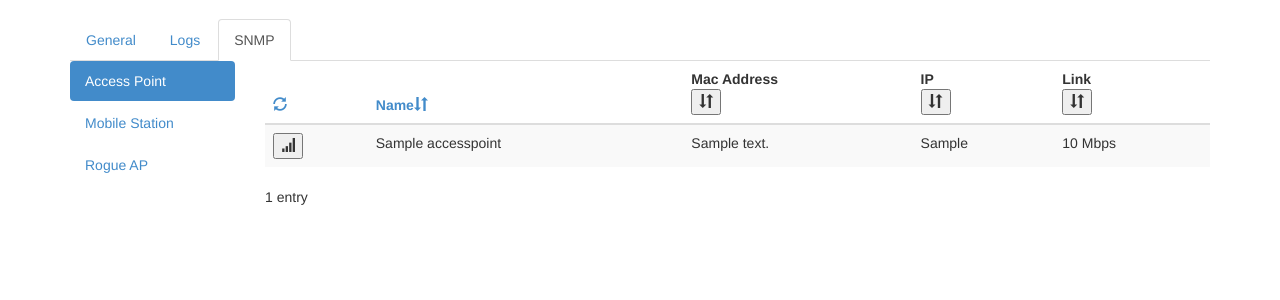
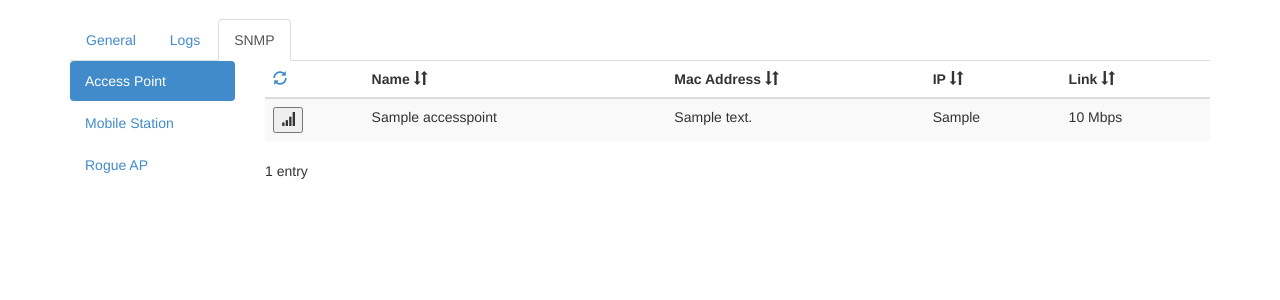
Before and after one commit to AJHealey/memoire, a Django app: page /gatherer/snmp/ in a window 1280 px wide. Shown: the part 51-351 px from the top of the page. Run offline with Django 3.2, Linux system fonts and the light colour scheme; tables that the repository leaves empty hold one stand-in row (values such as "Sample post"); parts of the project's set-up code (start-up, migrations or seed data) failed here and were passed over; some libraries are stand-ins or nearby versions.

Commit message:
fix wifiUser template

```diff
--- a/netwObserver/gatherer/snmp/getter.py
+++ b/netwObserver/gatherer/snmp/getter.py
@@ -496,8 +496,11 @@ def parseMacAdresse(macString):
 		OperationalError(source='snmp macAddress parsing', error="Unknown format: %s" % result).save()
 		raise Exception()
 
+	if result == "000000000000":
+		OperationalError(source='snmp macAddress parsing', error="Spotted Zero mac: %s" % macString).save()
 
-	if len(result) == 12:
+
+	elif len(result) == 12:
 		return "%s:%s:%s:%s:%s:%s" % (result[0:2],result[2:4],result[4:6],result[6:8],result[8:10],result[10:])
 
 	else:
--- a/netwObserver/gatherer/templates/gatherer/apsnmp.html
+++ b/netwObserver/gatherer/templates/gatherer/apsnmp.html
@@ -7,32 +7,16 @@
 		<tr>
 			<th><a href="{% url 'aprefresh' %}"><span class="glyphicon glyphicon-refresh"></span></a></th>
 			<th>
-				<form action="{% url 'apsnmp' %}" method="get">
-  					<a name="order" type="submit" value={%if order == "name"%}"-name"{%else%}"name"{%endif%}>
-  						Name<span class="glyphicon glyphicon-sort"></span>
-  					</a>
-				</form>
+  				Name <span class="glyphicon glyphicon-sort"></span>
 			</th>
-			<th>Mac Address
-				<form action="{% url 'apsnmp' %}" method="get">
-  					<button name="order" type="submit" value={%if order == "mac"%}"-mac"{%else%}"mac"{%endif%}>
-  						<span class="glyphicon glyphicon-sort"></span>
-  					</button>
-				</form>
+			<th>
+				Mac Address <span class="glyphicon glyphicon-sort"></span>
 			</th>
-			<th>IP
-				<form action="{% url 'apsnmp' %}" method="get">
-  					<button name="order" type="submit" value={%if order == "ip"%}"-ip"{%else%}"ip"{%endif%}>
-  						<span class="glyphicon glyphicon-sort"></span>
-  					</button>
-				</form>
+			<th>
+				IP <span class="glyphicon glyphicon-sort"></span>
 			</th>
-			<th>Link
-				<form action="{% url 'apsnmp' %}" method="get">
-					<button name="order" type="submit" value={%if order == "link"%}"-link"{%else%}"link"{%endif%}>
-						<span class="glyphicon glyphicon-sort"></span>
-					</button>
-				</form>
+			<th>
+				Link <span class="glyphicon glyphicon-sort"></span>
 			</th>
 		</tr>
 	</thead>
```
